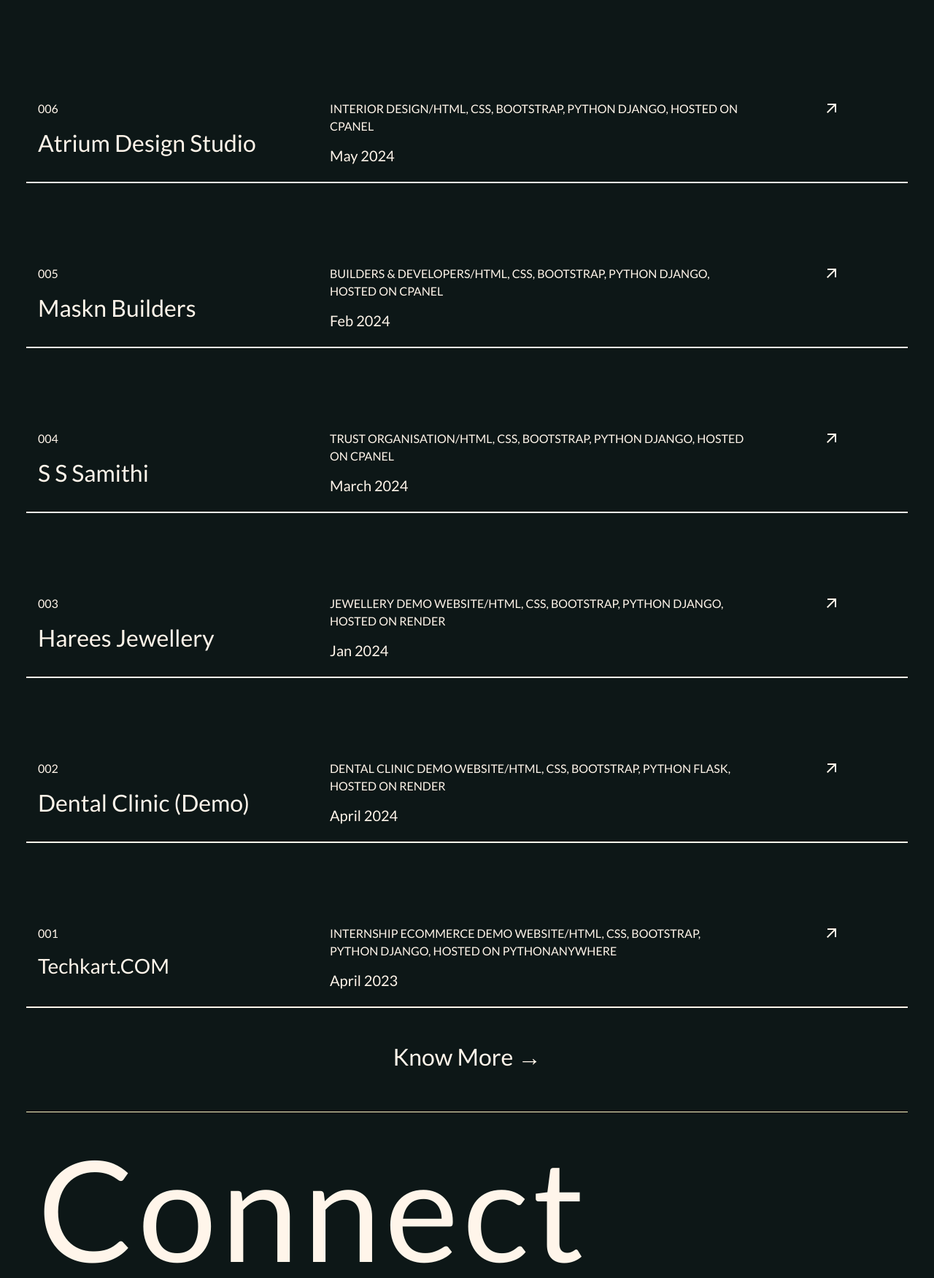
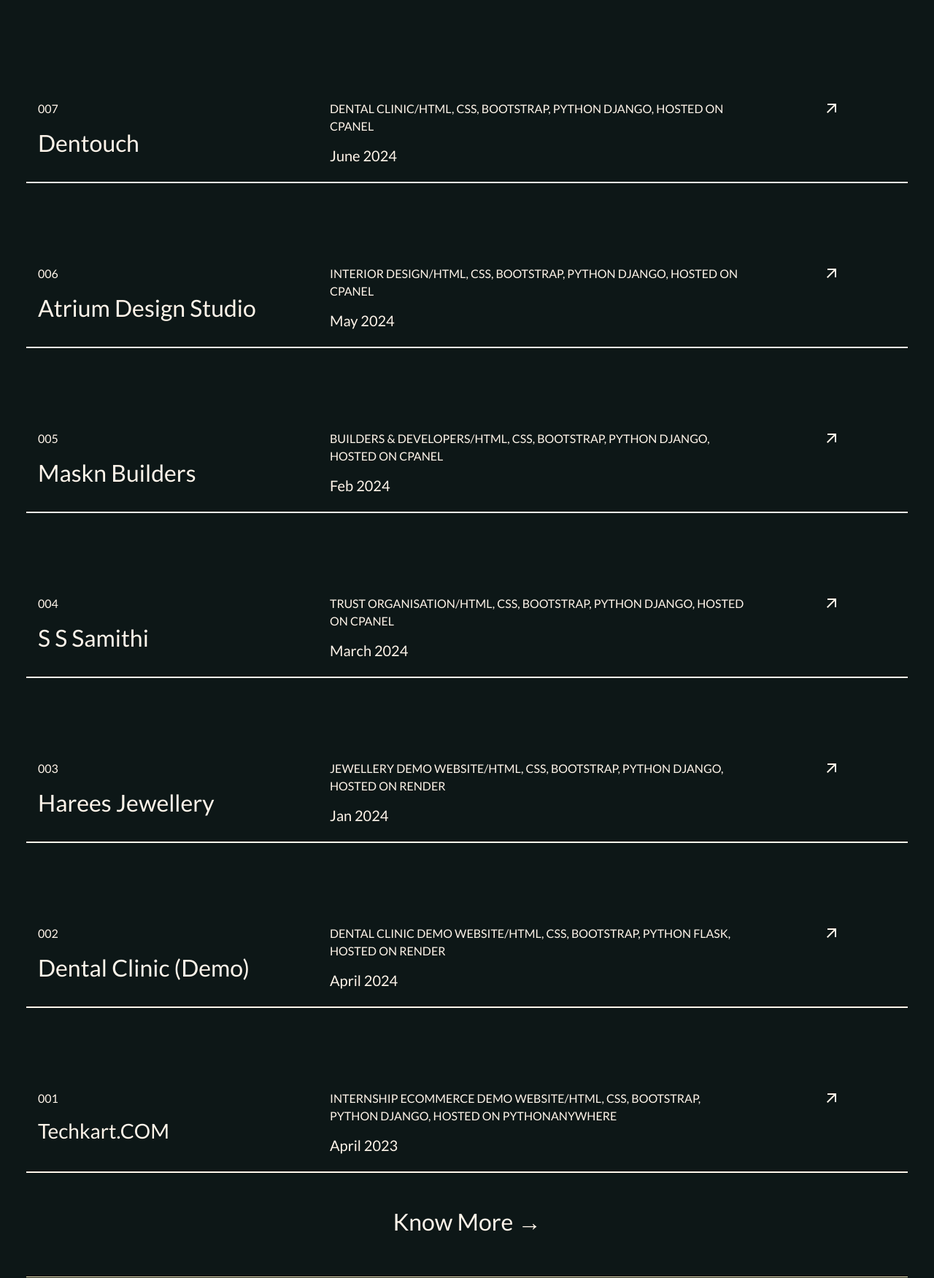
Before and after one commit to amal-jith/myPortfolio, a Flask app: page / in a window 1280 px wide. Shown: the part 4480-6231 px from the top of the page at 73% size. Run offline with Flask 3, Linux system fonts and the light colour scheme.

Commit message:
Update home.html

```diff
--- a/templates/home.html
+++ b/templates/home.html
@@ -241,6 +241,30 @@
 
       <div class="row">
           <div class="col-md-12 p-5" data-aos="fade-up" data-aos-duration="1000" >
+            <a href="https://dentouchindia.co.in/" target="_blank">
+            <div class="card bg-transparent text-white rounded-0 workCard">
+              <div class="card-body" style="color: rgba(255, 245, 234, 1);">
+                <div class="row">
+                    <div class="col-md-4">
+                        <p class="card-text">007</p>
+                        <h2 class="card-title">Dentouch</h2>
+                    </div>
+                    <div class="col-md-6">
+                        <p class="card-text">DENTAL CLINIC/HTML, CSS, BOOTSTRAP, PYTHON DJANGO, HOSTED ON CPANEL</p>
+                        <h5 class="card-title">June 2024</h5>
+                    </div>
+                    <div class="col-md-2">
+                        <div class="d-flex justify-content-center text-align-center"><span class="material-symbols-outlined">arrow_outward</span></div>
+                    </div>
+                </div>
+              </div>
+            </div>
+            </a>
+          </div>
+        </div>
+
+      <div class="row">
+          <div class="col-md-12 p-5" data-aos="fade-up" data-aos-duration="1000" >
             <a href="https://atriumdesignstudio.in/" target="_blank">
             <div class="card bg-transparent text-white rounded-0 workCard">
               <div class="card-body" style="color: rgba(255, 245, 234, 1);">
```
